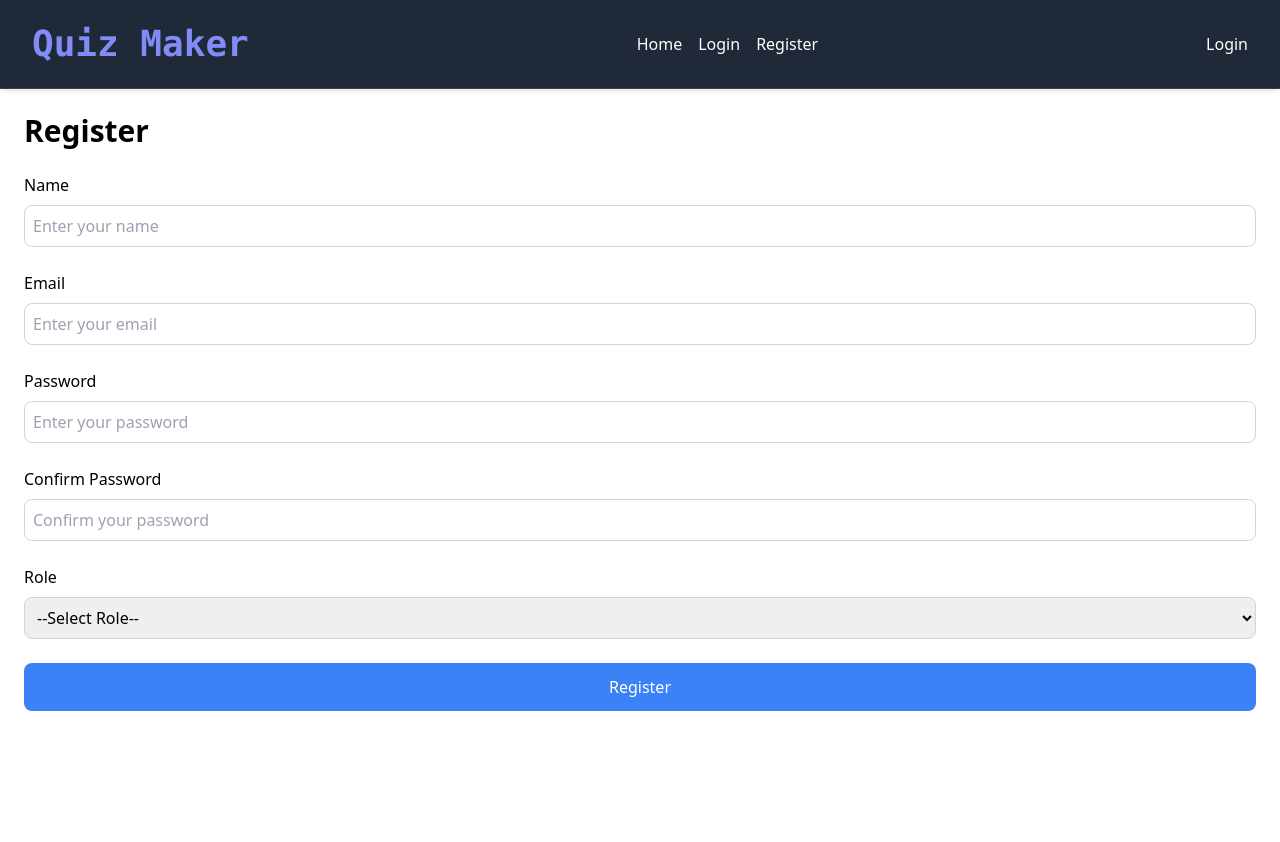
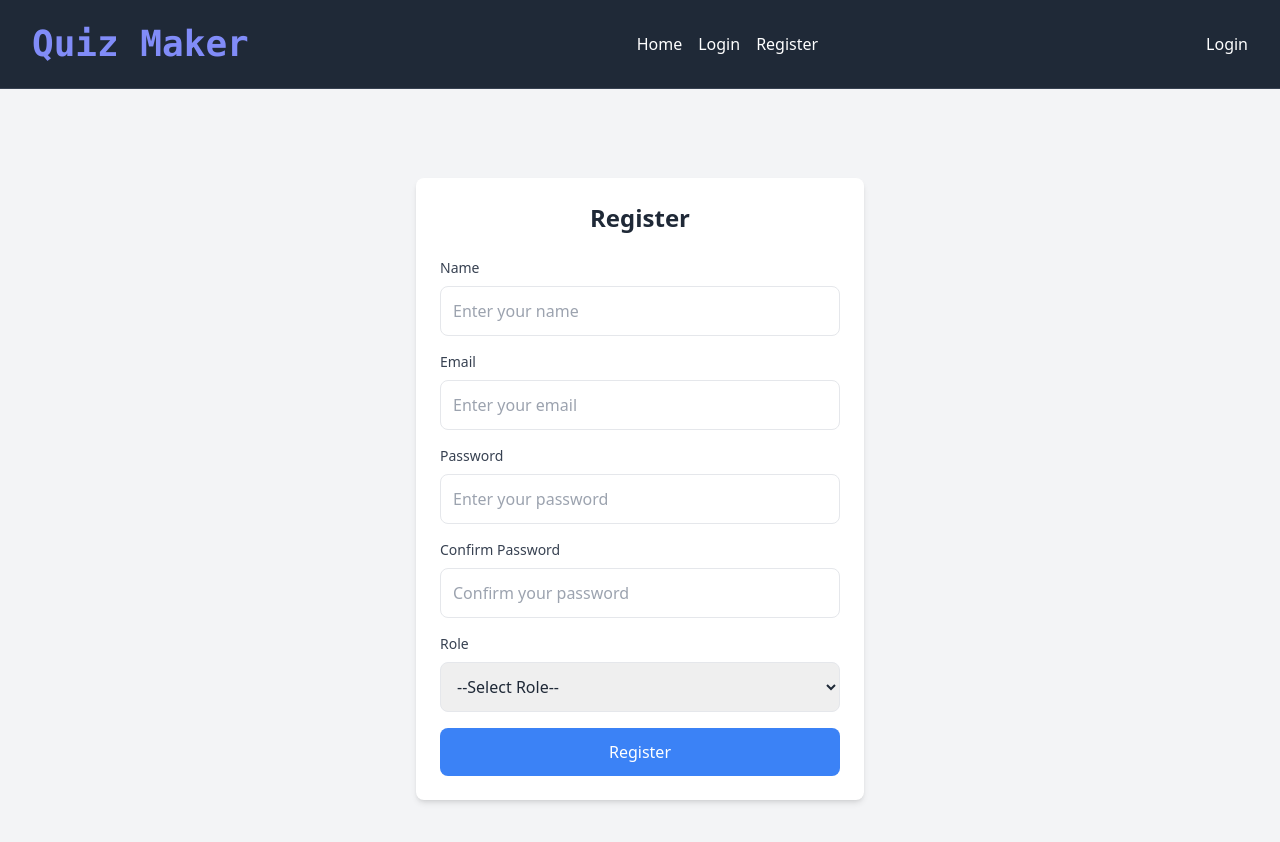
Before and after one commit to abhisheksol/quiz-app-submission-2, a React (Create React App) app in the folder app/: page /register in a window 1280 px wide. Shown: the top 842 px of the page. Before the commit the page ends 800 px from the top, so only its background shows below. Built offline with nearby package versions, Linux system fonts and the light colour scheme.

Commit message:
changed the design of registration and quizCreate

```diff
--- a/app/src/pages/Admin/QuizCreator.tsx
+++ b/app/src/pages/Admin/QuizCreator.tsx
@@ -184,10 +184,13 @@ const AdminCreateQuiz: React.FC = () => {
   };
 
   return (
-    <div className="container mx-auto p-6">
+    <div className="container mx-auto p-8 bg-gray-100 rounded-lg shadow-lg">
        <h1 className="text-3xl font-bold mb-6">Create a New Quiz</h1>
+
       <form onSubmit={handleSubmit}>
-        <div className="mb-4">
+
+        <div className="m-5 bg-white p-4 border-black shadow-2xl rounded-xl">
+          <div className="mb-4 ">
             <label className="block text-lg font-semibold">Quiz Title:</label>
             <input
               type="text"
@@ -212,7 +215,8 @@ const AdminCreateQuiz: React.FC = () => {
             />
           </div>
 
-        <div className="mb-4">
+          <div className=" flex m-3">
+            <div className="mb-4  w-1/2 mr-5">
               <label className="block text-lg font-semibold">Start Date:</label>
               <input
                 type="datetime-local"
@@ -225,7 +229,7 @@ const AdminCreateQuiz: React.FC = () => {
               />
             </div>
 
-        <div className="mb-4">
+            <div className="mb-4  w-1/2 ml-2" >
               <label className="block text-lg font-semibold">End Date:</label>
               <input
                 type="datetime-local"
@@ -236,6 +240,7 @@ const AdminCreateQuiz: React.FC = () => {
                 className="w-full p-2 border border-gray-300 rounded-lg"
                 required
               />
+            </div>
           </div>
 
           <div className="mb-4">
@@ -250,7 +255,10 @@ const AdminCreateQuiz: React.FC = () => {
               required
             />
           </div>
+        </div>
 
+        {/* ------------------------------------------------------------------------------------------------------------- */}
+        <div className="m-5 mt-10 bg-white p-4 border-black shadow-2xl rounded-xl">
         <div className="mb-6">
           <h2 className="text-xl font-semibold mb-4">Questions</h2>
           {quizData.questions.map((question, index) => (
@@ -349,7 +357,7 @@ const AdminCreateQuiz: React.FC = () => {
             Add Another Question
           </button>
         </div>
-
+        </div>
         <button
           type="submit"
           className="bg-green-500 text-white p-3 rounded-lg hover:bg-green-700"
--- a/app/src/pages/Graphs/Comparing_quizzes.tsx
+++ b/app/src/pages/Graphs/Comparing_quizzes.tsx
@@ -1,6 +1,8 @@
 import React, { useEffect, useState } from 'react';
 import axios from 'axios';
 import { Bar } from 'react-chartjs-2';
+import { useAuth } from "../../context/AuthContext";
+
 import {
   Chart as ChartJS,
   CategoryScale,
@@ -30,7 +32,7 @@ const TotalScoreByQuiz = () => {
   const [loading, setLoading] = useState(true);
 
   useEffect(() => {
-    axios.get('http://localhost:5000/api/users/14/results')
+    axios.get('http://localhost:5000/api/users/results')
       .then((response) => {
         const data: QuizData[] = response.data;
 
--- a/app/src/pages/Register.tsx
+++ b/app/src/pages/Register.tsx
@@ -84,64 +84,65 @@ const Registration: FC = () => {
   };
 
   return (
-    <div className="container mx-auto p-6">
-      <h1 className="text-3xl font-bold mb-6">Register</h1>
+    <div className="flex min-h-screen bg-gray-100 justify-center items-center p-6">
+      <div className="w-full max-w-md bg-white rounded-lg shadow-md p-6">
+        <h1 className="text-2xl font-bold text-gray-800 mb-6 text-center">Register</h1>
 
-      {error && <div className="text-red-500 mb-4">{error}</div>}
-      {success && <div className="text-green-500 mb-4">{success}</div>}
+        {error && <div className="mb-4 text-red-500 bg-red-100 p-3 rounded-md text-sm">{error}</div>}
+        {success && <div className="mb-4 text-green-500 bg-green-100 p-3 rounded-md text-sm">{success}</div>}
 
-      <form onSubmit={handleSubmit} className="space-y-6">
+        <form onSubmit={handleSubmit} className="space-y-4">
           <div>
-          <label className="block font-medium mb-2">Name</label>
+            <label className="block text-sm font-medium text-gray-700 mb-2">Name</label>
             <input
               type="text"
               name="name"
               value={formData.name}
               onChange={handleChange}
-            className="w-full p-2 border border-gray-300 rounded-lg"
               placeholder="Enter your name"
+              className="w-full p-3 border rounded-lg focus:ring-2 focus:ring-blue-500 focus:border-blue-500 outline-none text-gray-800"
             />
           </div>
           <div>
-          <label className="block font-medium mb-2">Email</label>
+            <label className="block text-sm font-medium text-gray-700 mb-2">Email</label>
             <input
               type="email"
               name="email"
               value={formData.email}
               onChange={handleChange}
-            className="w-full p-2 border border-gray-300 rounded-lg"
               placeholder="Enter your email"
+              className="w-full p-3 border rounded-lg focus:ring-2 focus:ring-blue-500 focus:border-blue-500 outline-none text-gray-800"
             />
           </div>
           <div>
-          <label className="block font-medium mb-2">Password</label>
+            <label className="block text-sm font-medium text-gray-700 mb-2">Password</label>
             <input
               type="password"
               name="password"
               value={formData.password}
               onChange={handleChange}
-            className="w-full p-2 border border-gray-300 rounded-lg"
               placeholder="Enter your password"
+              className="w-full p-3 border rounded-lg focus:ring-2 focus:ring-blue-500 focus:border-blue-500 outline-none text-gray-800"
             />
           </div>
           <div>
-          <label className="block font-medium mb-2">Confirm Password</label>
+            <label className="block text-sm font-medium text-gray-700 mb-2">Confirm Password</label>
             <input
               type="password"
               name="confirmPassword"
               value={formData.confirmPassword}
               onChange={handleChange}
-            className="w-full p-2 border border-gray-300 rounded-lg"
               placeholder="Confirm your password"
+              className="w-full p-3 border rounded-lg focus:ring-2 focus:ring-blue-500 focus:border-blue-500 outline-none text-gray-800"
             />
           </div>
           <div>
-          <label className="block font-medium mb-2">Role</label>
+            <label className="block text-sm font-medium text-gray-700 mb-2">Role</label>
             <select
               name="role"
               value={formData.role}
               onChange={handleChange}
-            className="w-full p-2 border border-gray-300 rounded-lg"
+              className="w-full p-3 border rounded-lg focus:ring-2 focus:ring-blue-500 focus:border-blue-500 outline-none text-gray-800"
             >
               <option value="">--Select Role--</option>
               <option value="admin">Admin</option>
@@ -150,12 +151,13 @@ const Registration: FC = () => {
           </div>
           <button
             type="submit"
-          className="w-full bg-blue-500 text-white p-3 rounded-lg hover:bg-blue-700"
+            className="w-full bg-blue-500 text-white p-3 rounded-lg hover:bg-blue-600 transition-all"
           >
             Register
           </button>
         </form>
       </div>
+    </div>
   );
 };
 
```
Lines whose indentation alone changed are shown as unchanged.
